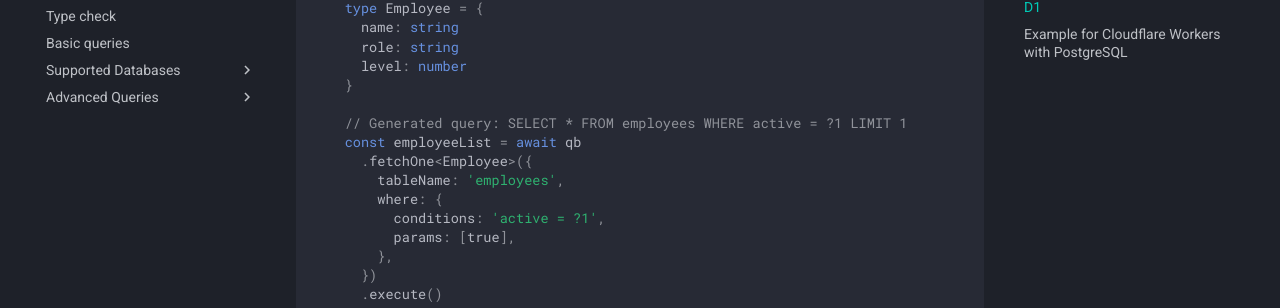
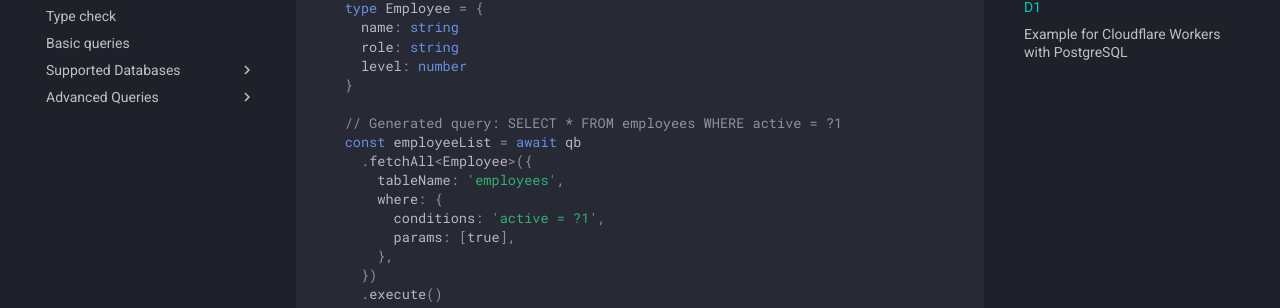
Before and after one commit to G4brym/workers-qb, an MkDocs documentation site: the page built from docs/pages/getting-started.md, in a window 1280 px wide and 900 px high, scrolled down 417 px. Shown: the part 146-454 px from the top of the window. Built offline with MkDocs 1.6.1 and Material for MkDocs 9.7.7, drawn with Linux system fonts in a browser that asks for light colours; comment, search, counter and statistics services are not loaded.

Commit message:
Update README.md

```diff
--- a/docs/pages/getting-started.md
+++ b/docs/pages/getting-started.md
@@ -23,9 +23,9 @@ export default {
       level: number
     }
 
-    // Generated query: SELECT * FROM employees WHERE active = ?1 LIMIT 1
+    // Generated query: SELECT * FROM employees WHERE active = ?1
     const employeeList = await qb
-      .fetchOne<Employee>({
+      .fetchAll<Employee>({
         tableName: 'employees',
         where: {
           conditions: 'active = ?1',
```
Also changed, not shown: README.md.
